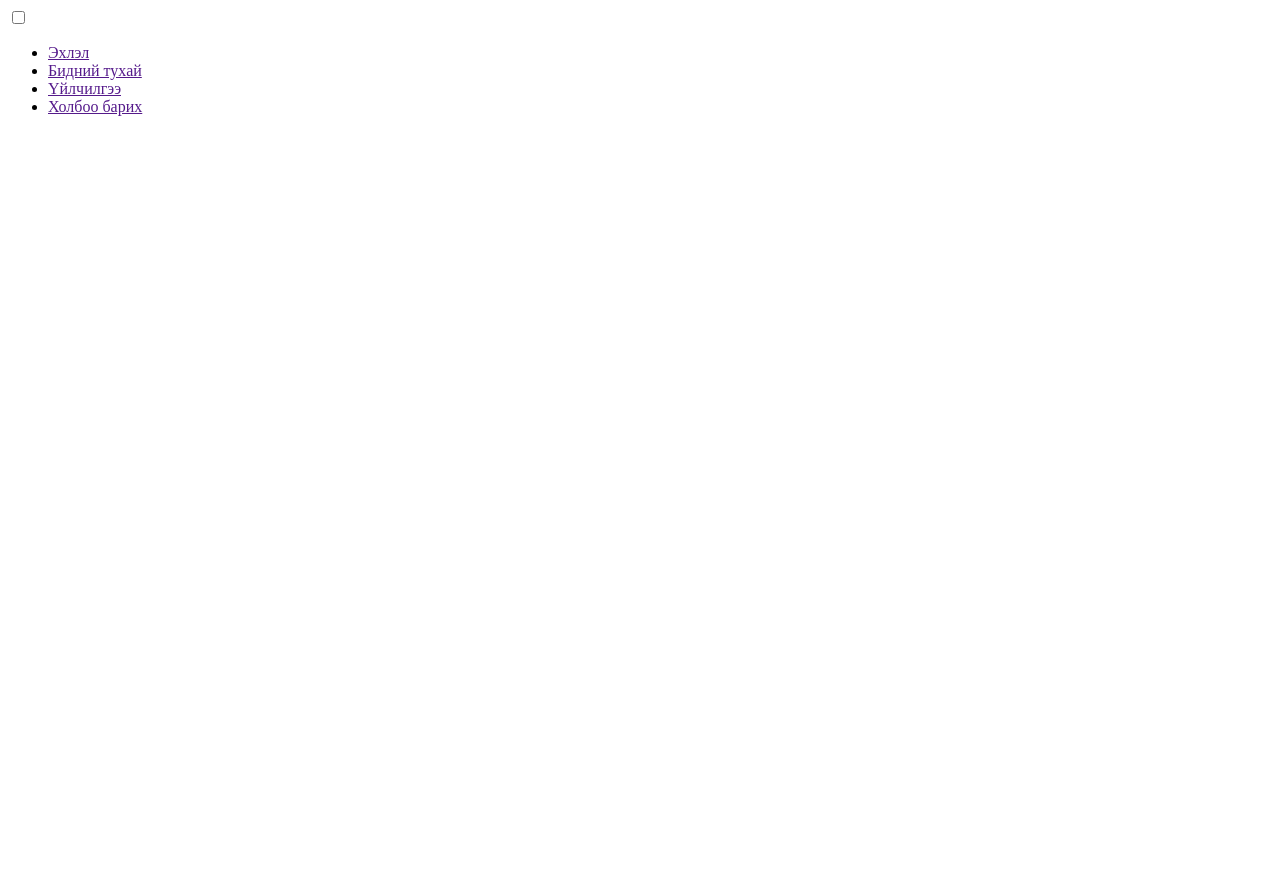
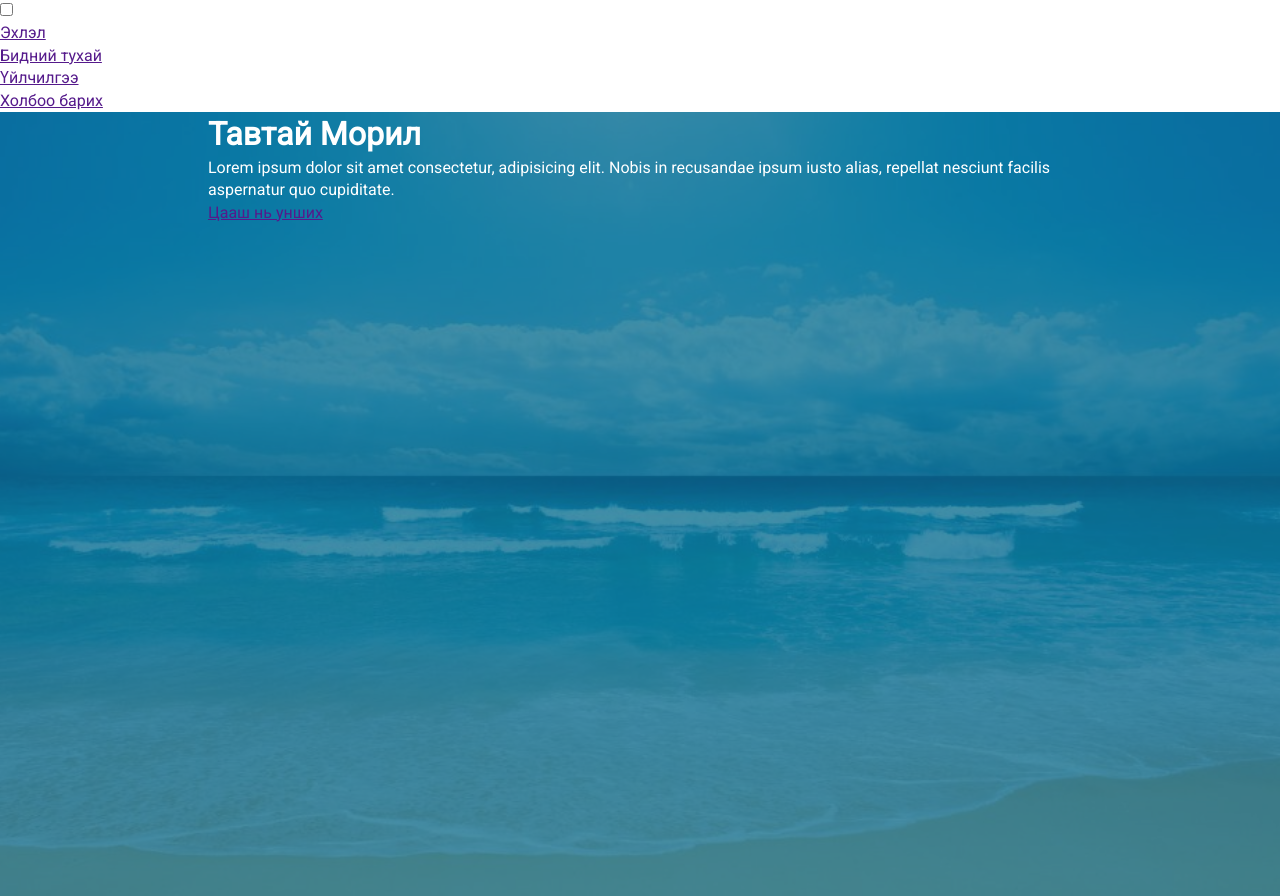
Before and after one commit to abbuyanaa/hamburger-overlay-menu, a plain HTML site: page index.html in a window 1280 px wide. Before the commit the page ends 800 px from the top, so only its background shows below. Drawn offline with Linux system fonts and the light colour scheme.

Commit message:
Added cover image

```diff
--- a/css/style.css
+++ b/css/style.css
@@ -0,0 +1,42 @@
+:root {
+  --primary-color: rgba(13, 110, 139, 0.75);
+  --secondary-color: rgba(229, 148, 0, 0.9);
+  --overlay-color: rgba(24, 39, 51, 0.85);
+  --menu-speed: 0.75s;
+}
+
+* {
+  margin: 0;
+  padding: 0;
+  box-sizing: border-box;
+}
+
+body {
+  font-family: "Roboto", sans-serif;
+  line-height: 1.4;
+}
+
+.container {
+  max-width: 960px;
+  margin: auto;
+  overflow: hidden;
+  padding: 0 3rem;
+}
+
+#showcase {
+  background: var(--primary-color);
+  color: #fff;
+  height: 100vh;
+  position: relative;
+}
+
+#showcase::before {
+  content: "";
+  background: url(../img/bg.jpg) no-repeat center center/cover;
+  position: absolute;
+  top: 0;
+  left: 0;
+  width: 100%;
+  height: 100%;
+  z-index: -1;
+}
--- a/index.html
+++ b/index.html
@@ -6,6 +6,10 @@
     <meta name="viewport" content="width=device-width, initial-scale=1.0" />
     <link rel="stylesheet" href="css/style.css" />
     <link rel="stylesheet" href="css/menu.css" />
+    <link
+      rel="stylesheet"
+      href="https://fonts.googleapis.com/css?family=Roboto&display=swap"
+    />
     <title>Hamburger Menu Overlay</title>
   </head>
   <body>
@@ -23,5 +27,17 @@
         </div>
       </div>
     </div>
+
+    <header id="showcase">
+      <div class="container showcase-contaienr">
+        <h1>Тавтай Морил</h1>
+        <p>
+          Lorem ipsum dolor sit amet consectetur, adipisicing elit. Nobis in
+          recusandae ipsum iusto alias, repellat nesciunt facilis aspernatur quo
+          cupiditate.
+        </p>
+        <a href="" class="btn">Цааш нь унших</a>
+      </div>
+    </header>
   </body>
 </html>
```
